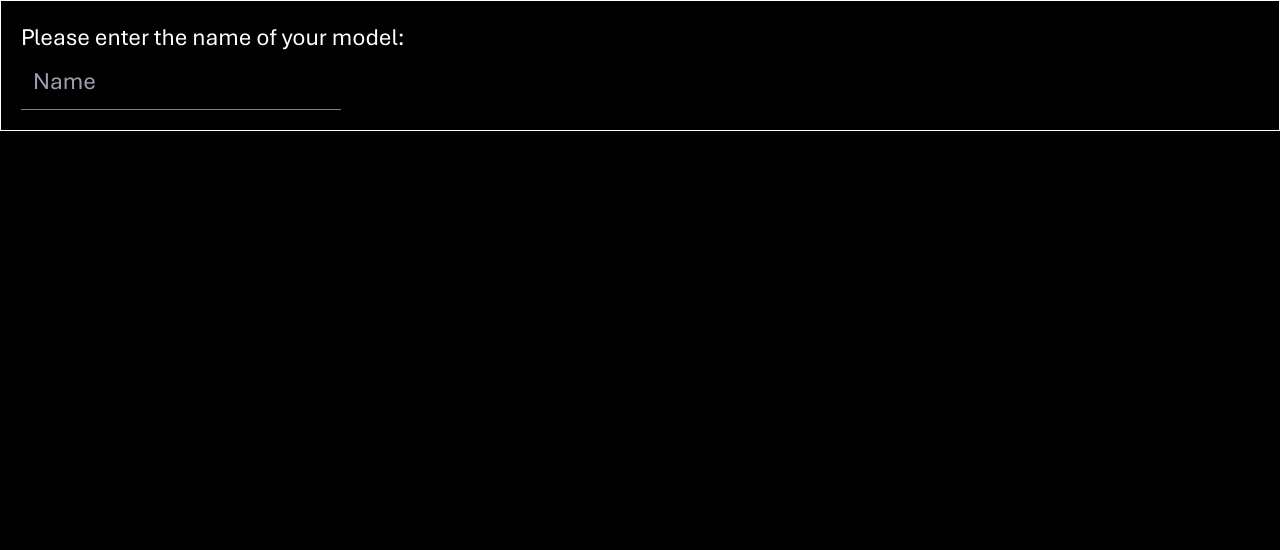
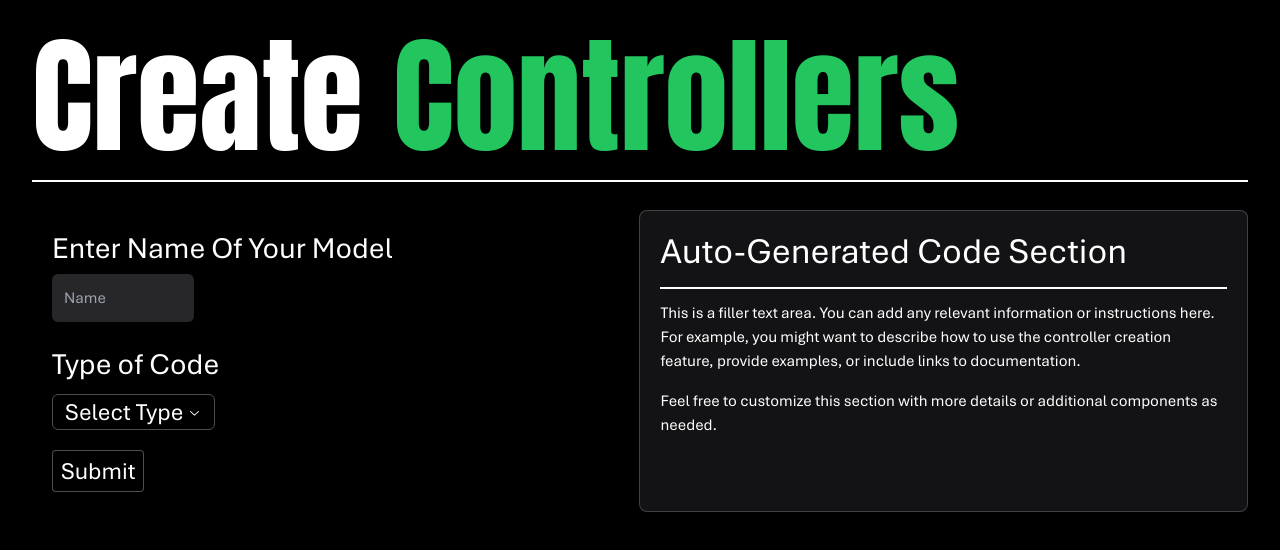
Before and after one commit to parv141206/mongui, a Next.js app: page /create-controller in a window 1280 px wide. Shown: the top 550 px of the page. Built offline with nearby package versions, Linux system fonts and the light colour scheme.

Commit message:
Revamping Controllers Section

```diff
--- a/src/app/(routes)/create-controller/page.tsx
+++ b/src/app/(routes)/create-controller/page.tsx
@@ -1,17 +1,86 @@
 "use client";
 import React, { useState } from "react";
+import {
+  Select,
+  SelectContent,
+  SelectItem,
+  SelectTrigger,
+  SelectValue,
+} from "@/components/ui/select";
 
 export default function CreateController() {
   const [modelName, setModelName] = useState("");
+  const [typeOfCode, setTypeOfCode] = useState(""); // State to track selected type
+
+  const handleTypeChange = (value) => {
+    setTypeOfCode(value); // Update state with selected type
+  };
+
   return (
-    <div className="border border-white bg-black p-5 text-white">
-      <div className="text-2xl">Please enter the name of your model:</div>
-      <input
-        onChange={(e) => setModelName(e.target.value)}
-        type="text"
-        className="controller-input"
-        placeholder="Name"
-      />
+    <div className="bg-black px-8 py-8">
+      {/* Static Title */}
+      <div className="huge-code-text mb-5 text-5xl text-white">
+        Create <span className="text-green-500">Controllers</span>
+      </div>
+      <hr className="mb-7 border border-white" />
+
+      {/* Two-column Layout */}
+      <div className="flex-row-4 flex rounded-lg text-white">
+        {/* Left Column - Input Section */}
+        <div className="w-full p-5">
+          <div className="text-3xl">Enter Name Of Your Model</div>
+          <input
+            onChange={(e) => setModelName(e.target.value)}
+            type="text"
+            className="controller-input mt-2 w-full"
+            placeholder="Name"
+          />
+
+          <div className="mb-3 mt-3 text-3xl">Type of Code</div>
+          <Select onValueChange={handleTypeChange}>
+            <SelectTrigger className="w-fit space-x-1 text-2xl">
+              <SelectValue placeholder="Select Type" />
+            </SelectTrigger>
+            <SelectContent>
+              <SelectItem value="Route">Route</SelectItem>
+              <SelectItem value="Function">Controller</SelectItem>
+            </SelectContent>
+          </Select>
+
+          {/* Conditional rendering of additional options */}
+          {typeOfCode && (
+            <div className="mt-3 w-fit gap-3 rounded-md bg-zinc-800 p-5 text-white">
+              <div className="text-3xl">Additional Options</div>
+              <hr className="mb-3 mt-3 border border-white" />
+              <div className="text-lg font-medium text-yellow-600">
+                ! Leave blank if you don't want to add any additional options
+              </div>
+              <div className="text-xl">
+                Following Section of Options for {typeOfCode}
+              </div>
+            </div>
+          )}
+
+          <button className="controller-button mt-5">Submit</button>
+        </div>
+        {/* Right Column - Filler Text Section */}
+        <div className="w-full rounded-lg border border-white border-opacity-20 bg-zinc-800 bg-opacity-50 p-5 backdrop-blur-lg">
+          <div className="mb-4 text-4xl font-medium">
+            Auto-Generated Code Section
+          </div>
+          <hr className="mb-3 mt-3 border border-white" />
+          <p className="text-white">
+            This is a filler text area. You can add any relevant information or
+            instructions here. For example, you might want to describe how to
+            use the controller creation feature, provide examples, or include
+            links to documentation.
+          </p>
+          <p className="mt-4 text-white">
+            Feel free to customize this section with more details or additional
+            components as needed.
+          </p>
+        </div>{" "}
+      </div>
     </div>
   );
 }
--- a/src/app/globals.css
+++ b/src/app/globals.css
@@ -37,7 +37,6 @@ body {
 .huge-code-text {
   font-family: "Anton";
   font-size: 8rem;
-  @apply bg-green-400 px-3 text-black;
 }
 .huge-text {
   font-family: "Peach";
@@ -190,7 +189,7 @@ html {
   }
 }
 .controller-input {
-  @apply border-b border-white/50 bg-black p-3 text-2xl focus:border-b focus:outline-none;
+  @apply mb-3 mt-2 h-12 w-1/4 appearance-none rounded-md bg-zinc-800 bg-[length:20px] bg-right bg-no-repeat px-3 py-2;
 }
 .button {
   @apply w-fit rounded-sm border border-white/30 bg-black px-2 py-1 text-lg text-white transition duration-300 ease-in-out hover:bg-white hover:text-black;
@@ -198,7 +197,9 @@ html {
 .button-light {
   @apply flex w-fit items-center rounded-md border border-gray-500 bg-white p-2 text-black transition duration-300 ease-in-out hover:bg-black hover:text-white;
 }
-
 .checkbox {
   @apply bg-black checked:bg-blue-300;
 }
+.controller-button {
+  @apply w-fit rounded-sm border border-white/30 bg-black px-2 py-1 text-2xl text-white transition duration-300 ease-in-out hover:bg-white hover:text-black;
+}
```
